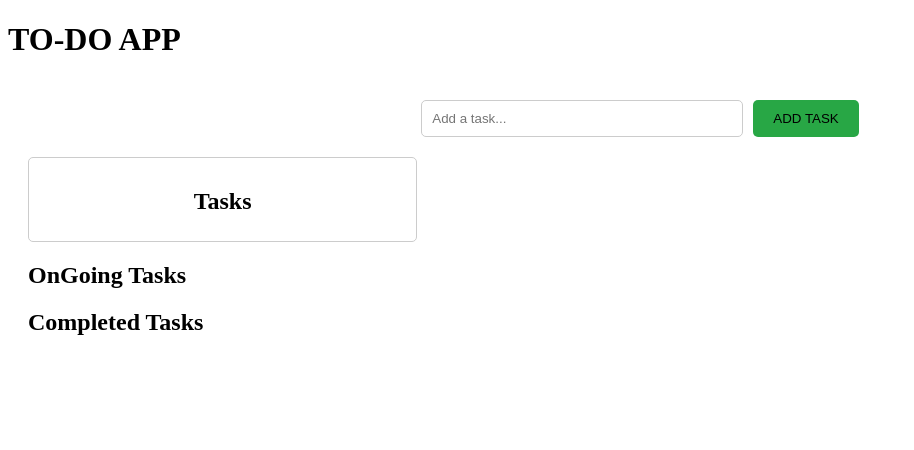
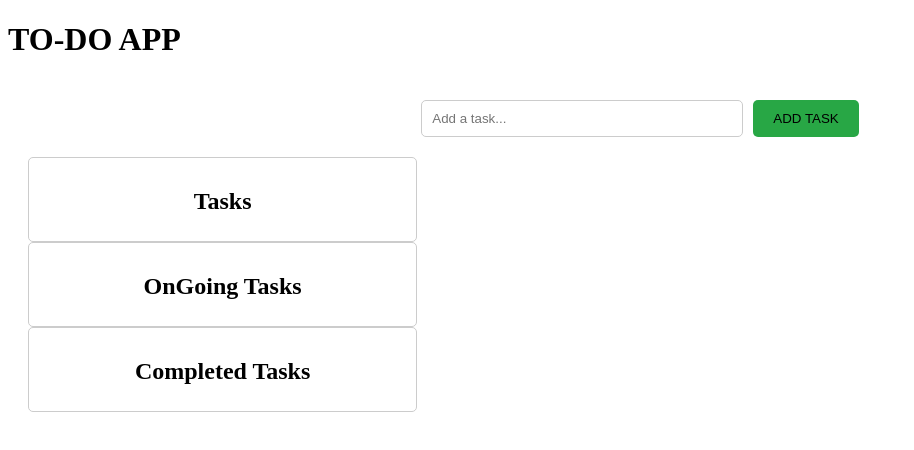
Before and after one commit to fathimamarsheenakp/ToDo-App, a React (Create React App) app: page / in a window 1280 px wide. Shown: the top 450 px of the page, without its empty margins (0-914 px from the left). Built offline with nearby package versions, Linux system fonts and the light colour scheme.

Commit message:
updated Home.jsx

```diff
--- a/src/pages/Home.jsx
+++ b/src/pages/Home.jsx
@@ -84,7 +84,7 @@ export default function Home() {
         </div>
 
         {/* // Display tasks in the "ongoing" category */}
-        <div className='task-sections'>
+        <div className='task-section'>
           <h2>OnGoing Tasks</h2>
           <ul>
             {taskList.ongoing.map((t, index) => (
@@ -102,7 +102,7 @@ export default function Home() {
         </div>
 
         {/* // Display tasks in the "completed" category */}
-        <div className='task-sections'>
+        <div className='task-section'>
           <h2>Completed Tasks</h2>
           <ul>
             {taskList.completed.map((t, index) => (
```
